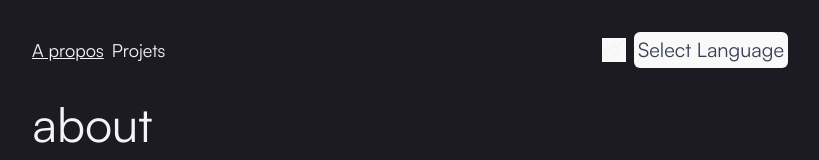
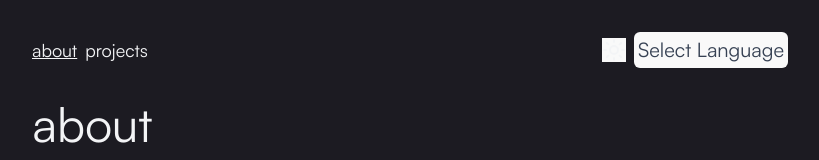
Before and after one commit to abonvalle/react-resume-portfolio, a React (Vite) app: page / in a window 1280 px wide. Shown: the top 160 px of the page, without its empty margins (230-1049 px from the left). Built offline with nearby package versions, Linux system fonts and the light colour scheme; the HTML template or start-up script is replaced by a standard one.

Commit message:
Add translation for navigation

```diff
--- a/src/App.tsx
+++ b/src/App.tsx
@@ -1,6 +1,7 @@
 import i18next from "i18next";
 import { Moon, Sun } from "lucide-react";
 import { useState } from "react";
+import { useTranslation } from "react-i18next";
 import { NavLink } from "react-router";
 import { Route, BrowserRouter as Router, Routes } from "react-router-dom";
 import "./App.css";
@@ -8,6 +9,7 @@ import { LanguageOption, LanguageSelector } from "./components";
 import { ProjectsPage } from "./pages";
 import AboutPage from "./pages/about.page";
 function App() {
+  const { t } = useTranslation();
   const [currentLang, setCurrentLang] = useState(i18next.language);
   const [isDarkMode, setIsDarkMode] = useState(true);
 
@@ -33,10 +35,10 @@ function App() {
           <nav className="flex justify-between items-center text-lg mb-8 pt-8">
             <div className="flex gap-2">
               <NavLink to="/" end>
-                A propos
+                {t("about")}
               </NavLink>
               <NavLink to="/projects" end>
-                Projets
+                {t("projects")}
               </NavLink>
             </div>
             <div className="flex justify-center items-center gap-2">
```
